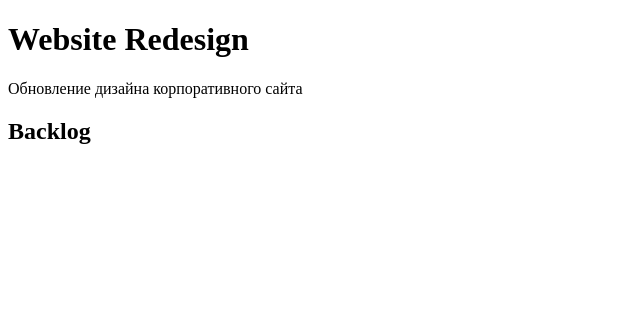
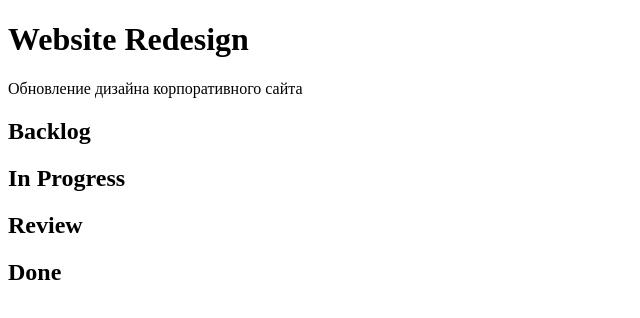
Before and after one commit to devaitt/task-flow, a React (Vite) app: page /projects/1 in a window 1280 px wide. Shown: the top 318 px of the page, without its empty margins (0-640 px from the left). Built offline with nearby package versions, Linux system fonts and the light colour scheme; data requests are answered from the project's data file.

Commit message:
добавил массив объектов columns для вывода столбцов канбан таблицы

```diff
--- a/src/components/kanban/Kanban.tsx
+++ b/src/components/kanban/Kanban.tsx
@@ -1,14 +1,27 @@
 import { type Task } from "../../types";
 import KanbanColumn from "./KanbanColumn";
+import type { TaskStatus } from "../../types";
+
+const COLUMNS: { status: TaskStatus; title: string }[] = [
+  { status: "backlog", title: "Backlog" },
+  { status: "in-progress", title: "In Progress" },
+  { status: "review", title: "Review" },
+  { status: "done", title: "Done" },
+];
 
 interface KanbanProps {
   tasks: Task[];
 }
 export default function Kanban({ tasks }: KanbanProps) {
-  const backlogTasks = tasks.filter((task) => task.status === "backlog");
   return (
     <div className="kanban__container">
-      <KanbanColumn tasks={backlogTasks} title="Backlog" />
+      {COLUMNS.map((column) => (
+        <KanbanColumn
+          key={column.status}
+          title={column.title}
+          tasks={tasks.filter((task) => task.status === column.status)}
+        />
+      ))}
     </div>
   );
 }
--- a/src/pages/ProjectPage.tsx
+++ b/src/pages/ProjectPage.tsx
@@ -3,6 +3,7 @@ import { useQuery } from "@tanstack/react-query";
 import { getProject } from "../../API/projects";
 import { getTasksByProject } from "../../API/tasks";
 import Kanban from "../components/kanban/Kanban";
+
 export default function ProjectPage() {
   const { projectId } = useParams();
 
--- a/src/types.ts
+++ b/src/types.ts
@@ -5,12 +5,14 @@ export interface Project {
   createdAt: string;
 }
 
+export type TaskStatus = "backlog" | "in-progress" | "review" | "done";
+
 export interface Task {
   id: string;
   projectId: string;
   title: string;
   description: string;
-  status: "backlog" | "in-progress" | "review" | "done";
+  status: TaskStatus;
   priority: "low" | "medium" | "high" | null;
   assignee: string | null;
   createdAt: string;
```
